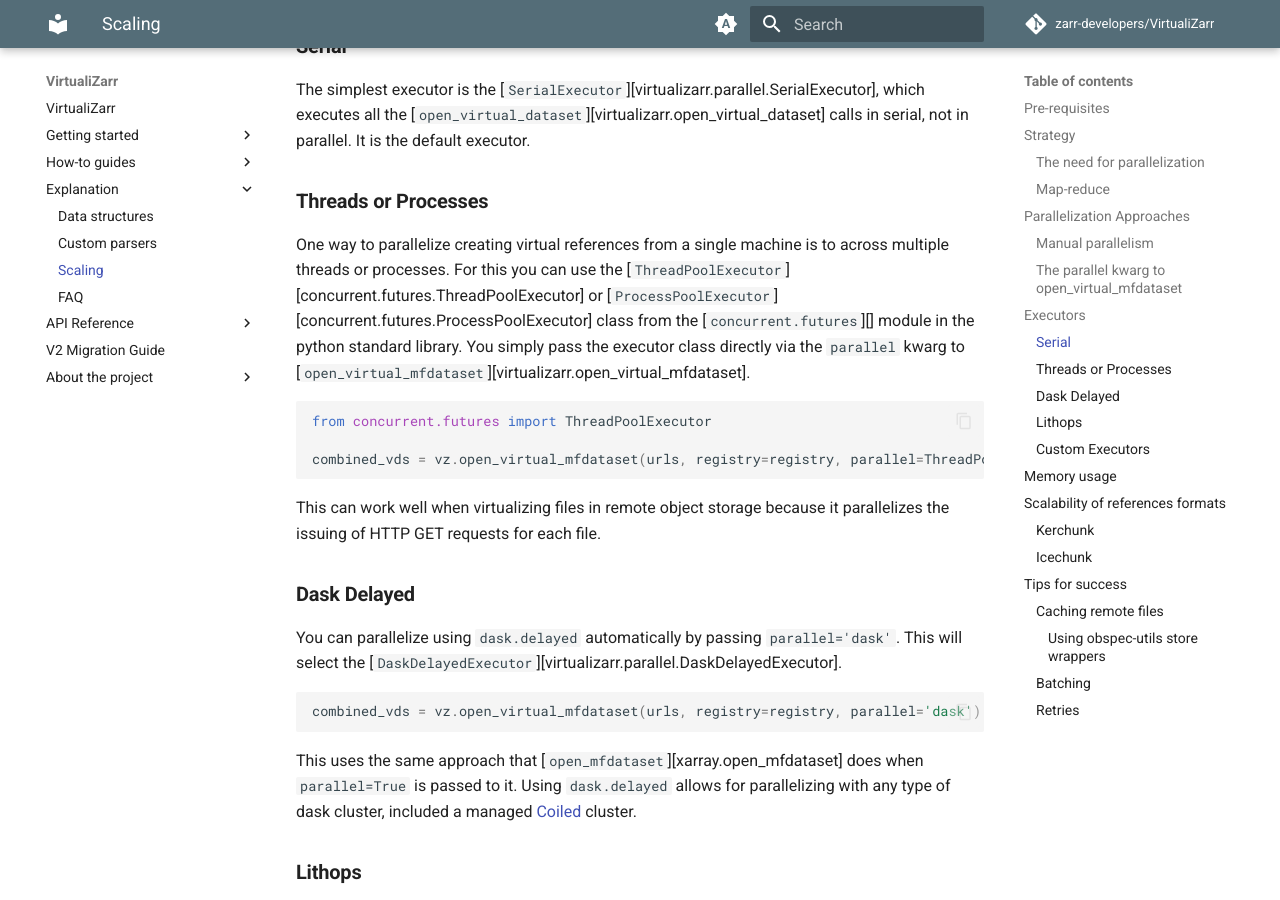
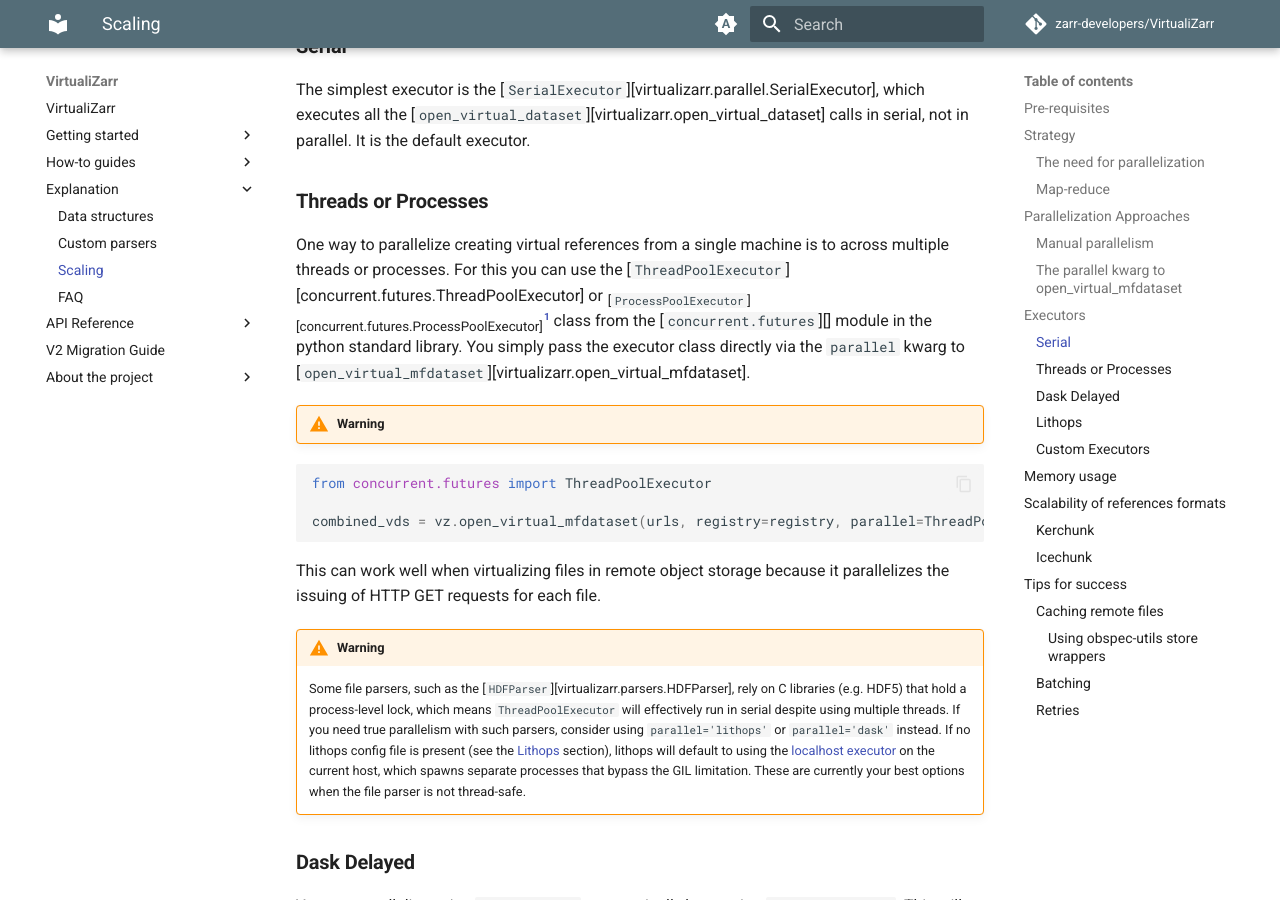
Before and after one commit to zarr-developers/VirtualiZarr, an MkDocs documentation site: the page built from docs/scaling.md, in a window 1280 px wide and 900 px high, scrolled down 3074 px. Built offline with MkDocs 1.6.1 and Material for MkDocs 9.7.7, drawn with Linux system fonts in a browser that asks for light colours; comment, search, counter and statistics services are not loaded; the version menu is left out; some of the changed text lies outside the part shown.

Commit message:
Add warnings, recommendations and references

````diff
--- a/docs/scaling.md
+++ b/docs/scaling.md
@@ -100,8 +100,11 @@
 ### Threads or Processes
 
 One way to parallelize creating virtual references from a single machine is to across multiple threads or processes.
-For this you can use the [`ThreadPoolExecutor`][concurrent.futures.ThreadPoolExecutor] or [`ProcessPoolExecutor`][concurrent.futures.ProcessPoolExecutor] class from the [`concurrent.futures`][] module in the python standard library.
+For this you can use the [`ThreadPoolExecutor`][concurrent.futures.ThreadPoolExecutor] or ~[`ProcessPoolExecutor`][concurrent.futures.ProcessPoolExecutor]~[^1] class from the [`concurrent.futures`][] module in the python standard library.
 You simply pass the executor class directly via the `parallel` kwarg to [`open_virtual_mfdataset`][virtualizarr.open_virtual_mfdataset].
+
+!!! warning
+    [^1]: `ProcessPoolExecutor` does not currently work with VirtualiZarr. For progress on a fix, see [PR #889](https://github.com/zarr-developers/VirtualiZarr/pull/889).
 
 ```python
 from concurrent.futures import ThreadPoolExecutor
@@ -110,6 +113,10 @@
 ```
 
 This can work well when virtualizing files in remote object storage because it parallelizes the issuing of HTTP GET requests for each file.
+
+!!! warning
+    Some file parsers, such as the [`HDFParser`][virtualizarr.parsers.HDFParser], rely on C libraries (e.g. HDF5) that hold a process-level lock, which means `ThreadPoolExecutor` will effectively run in serial despite using multiple threads.
+    If you need true parallelism with such parsers, consider using `parallel='lithops'` or `parallel='dask'` instead. If no lithops config file is present (see the [Lithops](#lithops) section), lithops will default to using the [localhost executor](https://lithops-cloud.github.io/docs/source/api_futures.html#lithops.executors.LocalhostExecutor) on the current host, which spawns separate processes that bypass the GIL limitation. These are currently your best options when the file parser is not thread-safe.
 
 ### Dask Delayed
 
````
